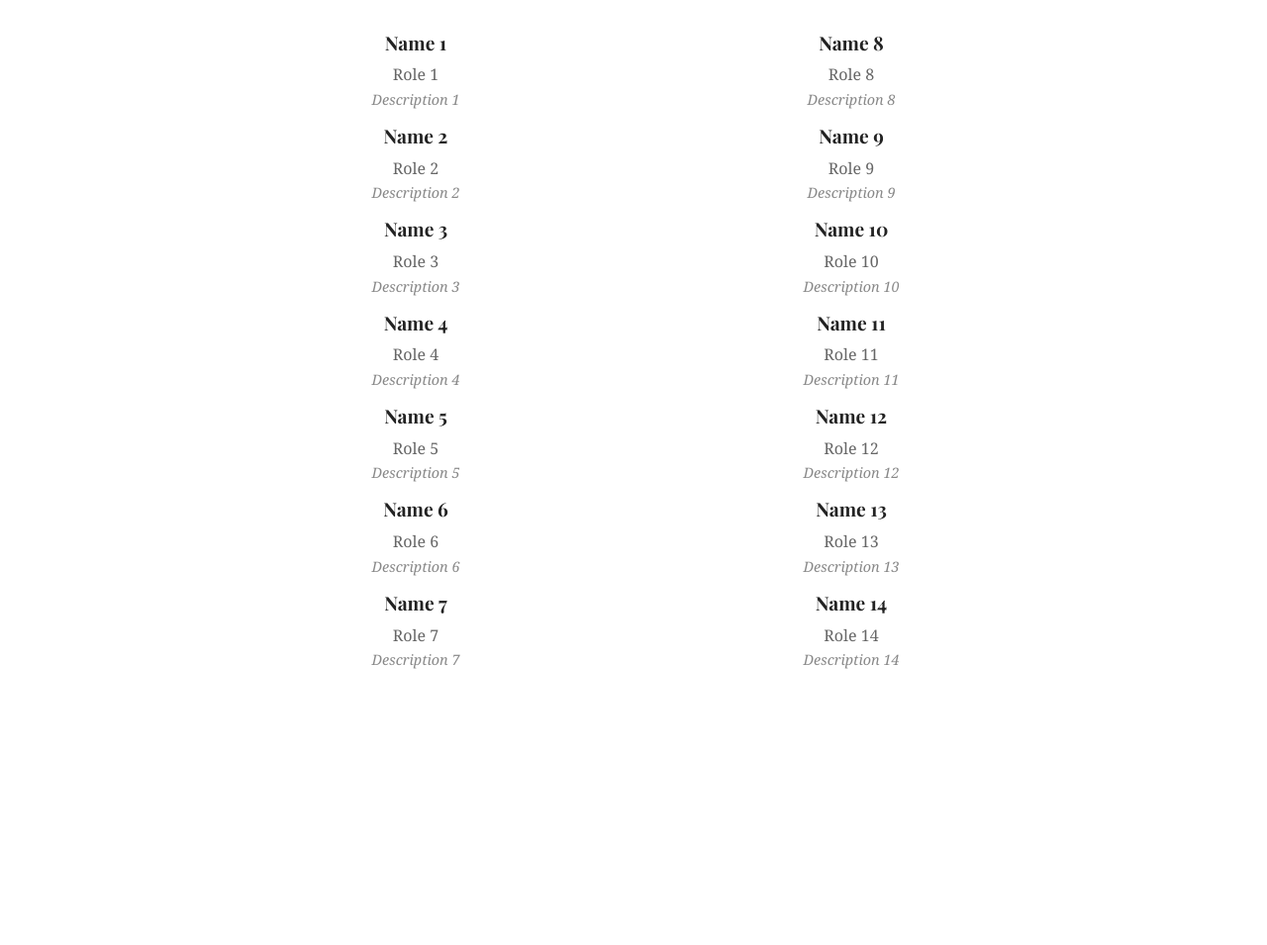
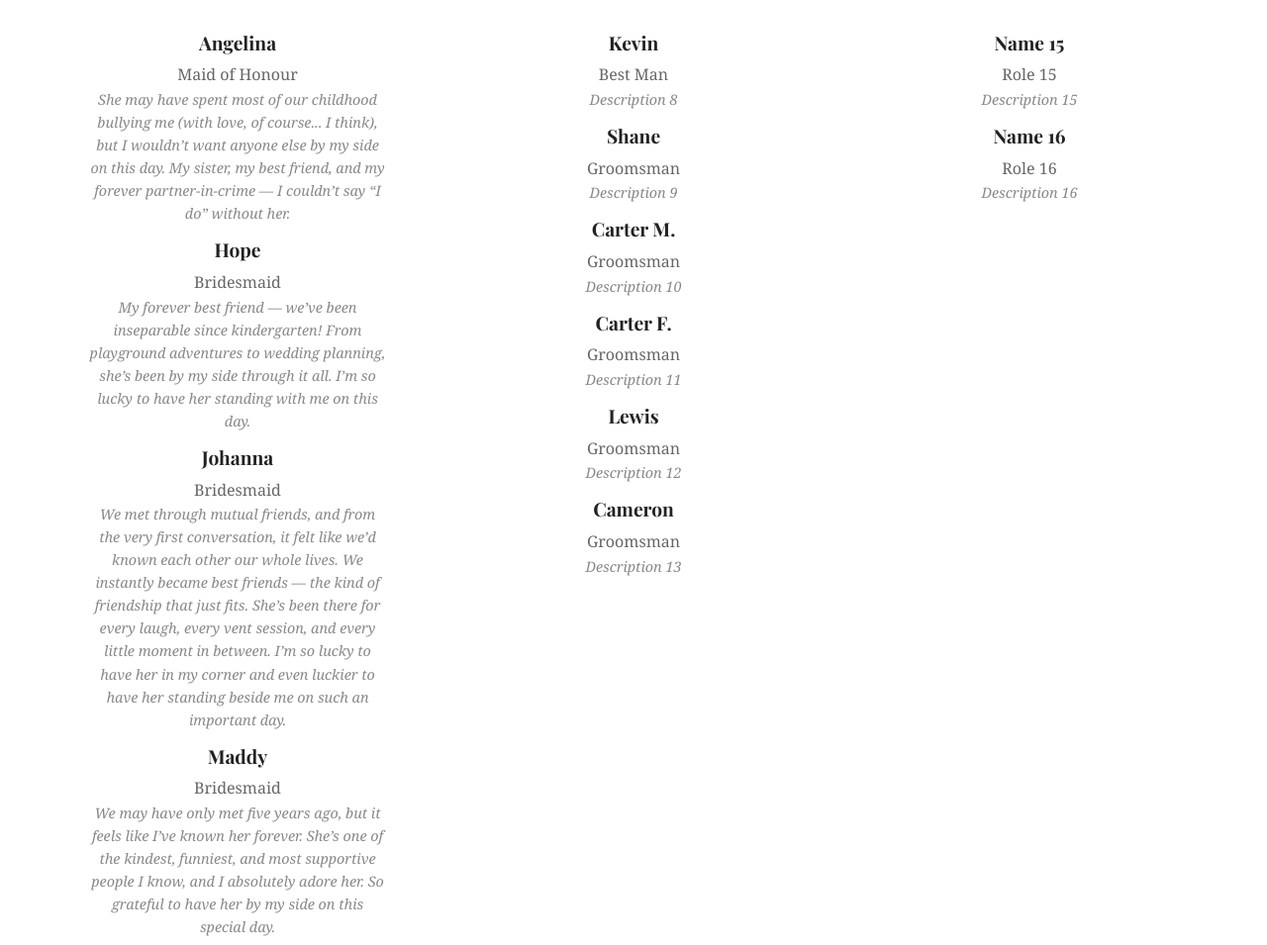
Before and after one commit to FireShockPro/CODE, a website: page WeddingSite/public/wedding-party.html in a window 1280 px wide. Shown: the part 279-1234 px from the top of the page at 99% size. Before the commit the page ends 997 px from the top, so only its background shows below. Drawn offline with nearby package versions, Linux system fonts and the light colour scheme; a web font is replaced by a local one.

Commit message:
Add Flowerboys column with two members

```diff
--- a/WeddingSite/public/wedding-party.html
+++ b/WeddingSite/public/wedding-party.html
@@ -15,77 +15,80 @@
       <div class="party-column">
         <h2 class="column-title">Bridesmaids</h2>
         <div class="party-member">
-          <h3>Name 1</h3>
-          <p>Role 1</p>
-          <p>Description 1</p>
+          <h3>Angelina</h3>
+          <p>Maid of Honour</p>
+          <p>She may have spent most of our childhood bullying me (with love, of course... I think), but I wouldn’t want anyone else by my side on this day. My sister, my best friend, and my forever partner-in-crime — I couldn’t say “I do” without her.</p>
         </div>
         <div class="party-member">
-          <h3>Name 2</h3>
-          <p>Role 2</p>
-          <p>Description 2</p>
+          <h3>Hope</h3>
+          <p>Bridesmaid</p>
+          <p>My forever best friend — we’ve been inseparable since kindergarten! From playground adventures to wedding planning, she’s been by my side through it all. I’m so lucky to have her standing with me on this day.</p>
         </div>
         <div class="party-member">
-          <h3>Name 3</h3>
-          <p>Role 3</p>
-          <p>Description 3</p>
+          <h3>Johanna</h3>
+          <p>Bridesmaid</p>
+          <p>We met through mutual friends, and from the very first conversation, it felt like we’d known each other our whole lives. We instantly became best friends — the kind of friendship that just fits. She’s been there for every laugh, every vent session, and every little moment in between. I’m so lucky to have her in my corner and even luckier to have her standing beside me on such an important day.</p>
         </div>
         <div class="party-member">
-          <h3>Name 4</h3>
-          <p>Role 4</p>
-          <p>Description 4</p>
+          <h3>Maddy</h3>
+          <p>Bridesmaid</p>
+          <p>We may have only met five years ago, but it feels like I’ve known her forever. She’s one of the kindest, funniest, and most supportive people I know, and I absolutely adore her. So grateful to have her by my side on this special day.</p>
         </div>
         <div class="party-member">
-          <h3>Name 5</h3>
-          <p>Role 5</p>
-          <p>Description 5</p>
+          <h3>Sara</h3>
+          <p>Bridesmaid</p>
+          <p>We met while working at West Park Bowling, and she quickly became my go-to for absolutely everything. From late-night talks to endless laughs, she’s been such a constant in my life — I’m so lucky to have her by my side on this day.</p>
         </div>
         <div class="party-member">
-          <h3>Name 6</h3>
-          <p>Role 6</p>
-          <p>Description 6</p>
-        </div>
-        <div class="party-member">
-          <h3>Name 7</h3>
-          <p>Role 7</p>
-          <p>Description 7</p>
+          <h3>Klein</h3>
+          <p>Bridesmaid</p>
+          <p>We met during COVID while working at a nursing home, and we quickly bonded over our shared interests. What started as coworkers turned into best friends, and I soon realized what an incredible, kind, and genuine person he is. I’m so grateful for his friendship and can’t wait to have him by my side on this special day.</p>
         </div>
       </div>
       <div class="party-column">
         <h2 class="column-title">Groomsmen</h2>
         <div class="party-member">
-          <h3>Name 8</h3>
-          <p>Role 8</p>
+          <h3>Kevin</h3>
+          <p>Best Man</p>
           <p>Description 8</p>
         </div>
         <div class="party-member">
-          <h3>Name 9</h3>
-          <p>Role 9</p>
+          <h3>Shane</h3>
+          <p>Groomsman</p>
           <p>Description 9</p>
         </div>
         <div class="party-member">
-          <h3>Name 10</h3>
-          <p>Role 10</p>
+          <h3>Carter M.</h3>
+          <p>Groomsman</p>
           <p>Description 10</p>
         </div>
         <div class="party-member">
-          <h3>Name 11</h3>
-          <p>Role 11</p>
+          <h3>Carter F.</h3>
+          <p>Groomsman</p>
           <p>Description 11</p>
         </div>
         <div class="party-member">
-          <h3>Name 12</h3>
-          <p>Role 12</p>
+          <h3>Lewis</h3>
+          <p>Groomsman</p>
           <p>Description 12</p>
         </div>
         <div class="party-member">
-          <h3>Name 13</h3>
-          <p>Role 13</p>
+          <h3>Cameron</h3>
+          <p>Groomsman</p>
           <p>Description 13</p>
         </div>
+      </div>
+      <div class="party-column">
+        <h2 class="column-title">Flowerboys</h2>
         <div class="party-member">
-          <h3>Name 14</h3>
-          <p>Role 14</p>
-          <p>Description 14</p>
+          <h3>Name 15</h3>
+          <p>Role 15</p>
+          <p>Description 15</p>
+        </div>
+        <div class="party-member">
+          <h3>Name 16</h3>
+          <p>Role 16</p>
+          <p>Description 16</p>
         </div>
       </div>
     </div>
```
